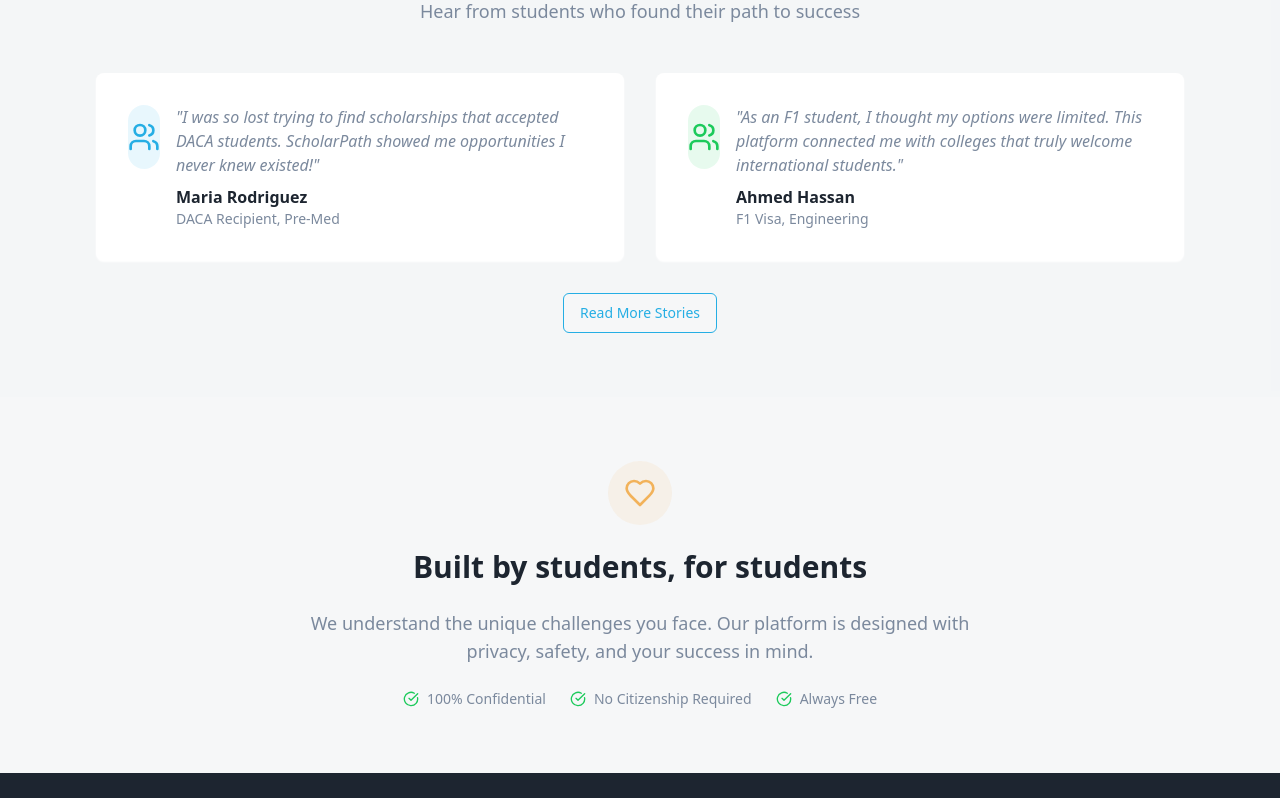
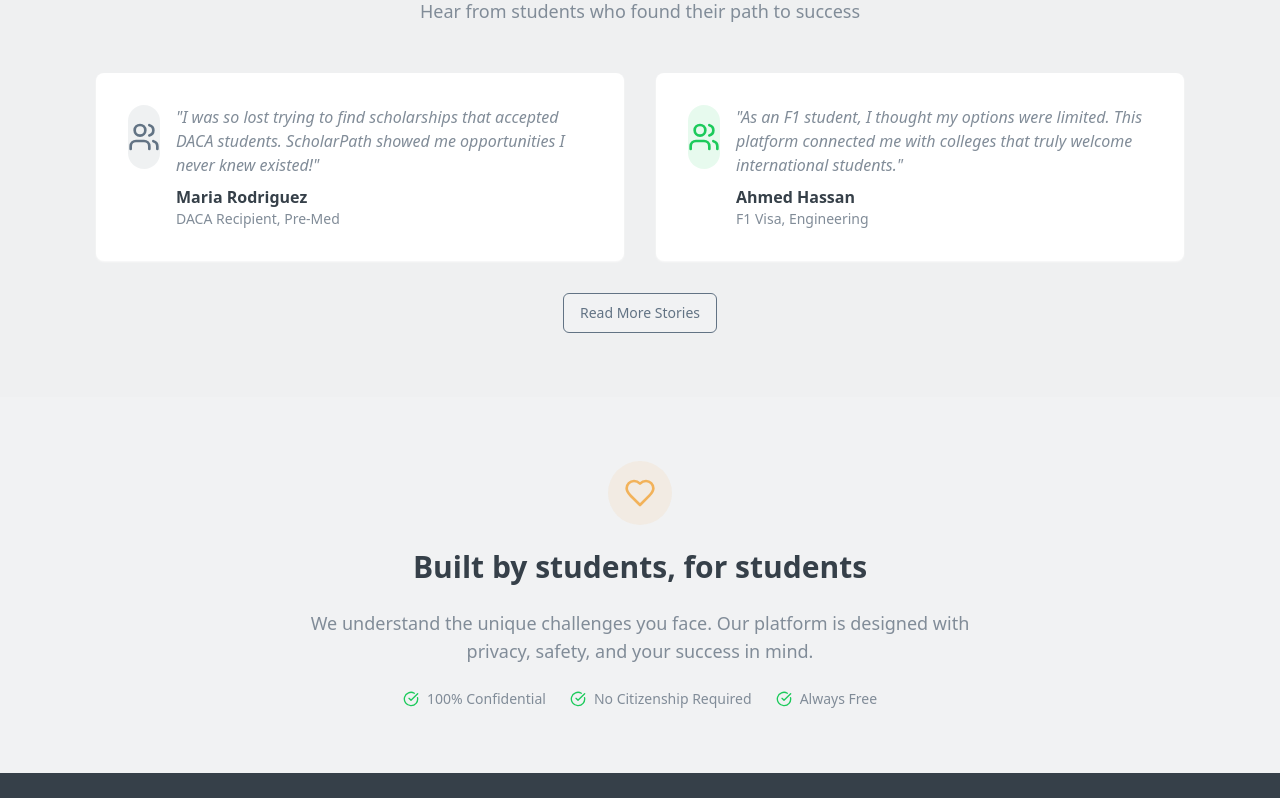
Before and after one commit to CodingProject2024/scholar-pathways-usa, a React (Vite) app: page / in a window 1280 px wide. Shown: the part 1896-2694 px from the top of the page. Built offline with nearby package versions, Linux system fonts and the light colour scheme.

Commit message:
Update theme to light dove grey
Update the primary theme colors to a light dove grey.

```diff
--- a/src/index.css
+++ b/src/index.css
@@ -8,26 +8,26 @@ All colors MUST be HSL.
 
 @layer base {
   :root {
-    --background: 220 15% 97%;
-    --foreground: 215 25% 15%;
+    --background: 210 8% 95%;
+    --foreground: 210 15% 25%;
 
-    --card: 0 0% 100%;
-    --card-foreground: 215 25% 15%;
+    --card: 210 5% 98%;
+    --card-foreground: 210 15% 25%;
 
-    --popover: 0 0% 100%;
-    --popover-foreground: 215 25% 15%;
+    --popover: 210 5% 98%;
+    --popover-foreground: 210 15% 25%;
 
-    --primary: 197 78% 52%;
+    --primary: 210 15% 45%;
     --primary-foreground: 0 0% 100%;
 
-    --secondary: 197 20% 92%;
-    --secondary-foreground: 197 78% 25%;
+    --secondary: 210 8% 90%;
+    --secondary-foreground: 210 15% 35%;
 
-    --muted: 210 20% 94%;
-    --muted-foreground: 215 15% 55%;
+    --muted: 210 8% 92%;
+    --muted-foreground: 210 10% 55%;
 
-    --accent: 35 85% 65%;
-    --accent-foreground: 0 0% 100%;
+    --accent: 210 12% 75%;
+    --accent-foreground: 210 15% 25%;
 
     --success: 142 76% 45%;
     --success-foreground: 0 0% 100%;
@@ -38,13 +38,13 @@ All colors MUST be HSL.
     --destructive: 0 84% 60%;
     --destructive-foreground: 0 0% 100%;
 
-    --border: 220 13% 91%;
-    --input: 220 13% 91%;
-    --ring: 197 78% 52%;
+    --border: 210 10% 88%;
+    --input: 210 10% 88%;
+    --ring: 210 15% 45%;
 
     /* Custom gradients */
-    --gradient-hero: linear-gradient(135deg, hsl(197 78% 52%), hsl(35 85% 65%));
-    --gradient-card: linear-gradient(180deg, hsl(0 0% 100%), hsl(220 15% 98%));
+    --gradient-hero: linear-gradient(135deg, hsl(210 15% 45%), hsl(210 12% 75%));
+    --gradient-card: linear-gradient(180deg, hsl(210 5% 98%), hsl(210 8% 95%));
 
     /* Shadows */
     --shadow-soft: 0 4px 20px -4px hsl(197 78% 52% / 0.15);
```
